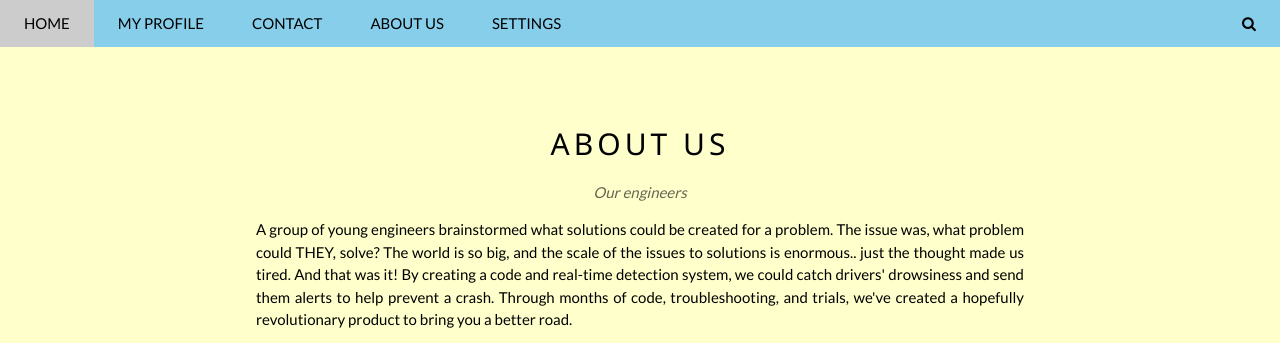
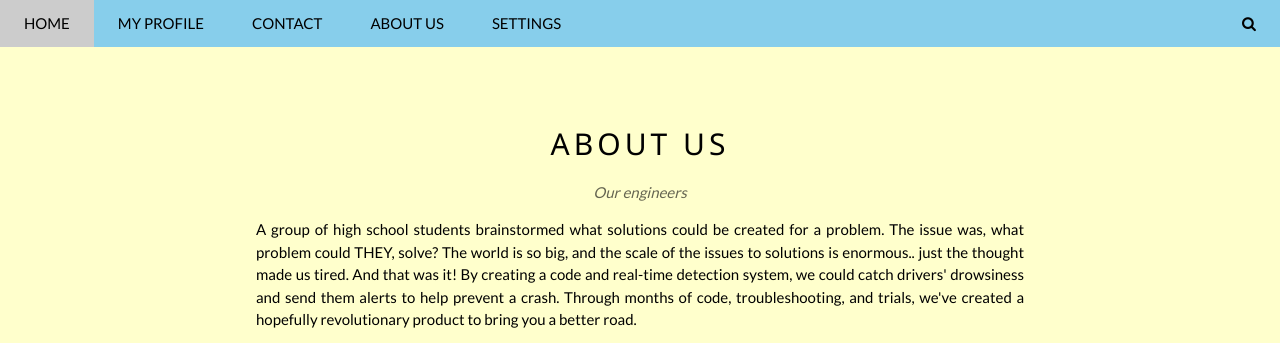
Before and after one commit to RaccoonRashi/CruiseAlertHTML, a plain HTML site: page aboutus.html in a window 1280 px wide. Shown: the top 343 px of the page. Drawn offline with nearby package versions, Linux system fonts and the light colour scheme.

Commit message:
chaning about us paragraph

```diff
--- a/aboutus.html
+++ b/aboutus.html
@@ -27,7 +27,7 @@ body {font-family: "Lato", sans-serif}
     <div class="w3-container w3-content w3-center w3-padding-64" style="max-width:800px" id="ABOUT US">
       <h2 class="w3-wide">ABOUT US</h2>
       <p class="w3-opacity"><i>Our engineers</i></p>
-      <p class="w3-justify">A group of young engineers brainstormed what solutions could be created for a problem. The issue was, what problem could THEY, solve? The world is so big, and the scale of the issues to solutions is enormous.. just the thought made us tired. And that was it! By creating a code and real-time detection system, we could catch drivers' drowsiness and send them alerts to help prevent a crash. Through months of code, troubleshooting, and trials, we've created a hopefully revolutionary product to bring you a better road.</p>
+      <p class="w3-justify">A group of high school students brainstormed what solutions could be created for a problem. The issue was, what problem could THEY, solve? The world is so big, and the scale of the issues to solutions is enormous.. just the thought made us tired. And that was it! By creating a code and real-time detection system, we could catch drivers' drowsiness and send them alerts to help prevent a crash. Through months of code, troubleshooting, and trials, we've created a hopefully revolutionary product to bring you a better road.</p>
       <div class="w3-row w3-padding-32">
         <div class="w3-third">
           <p>Abhiraj V.</p>
```
